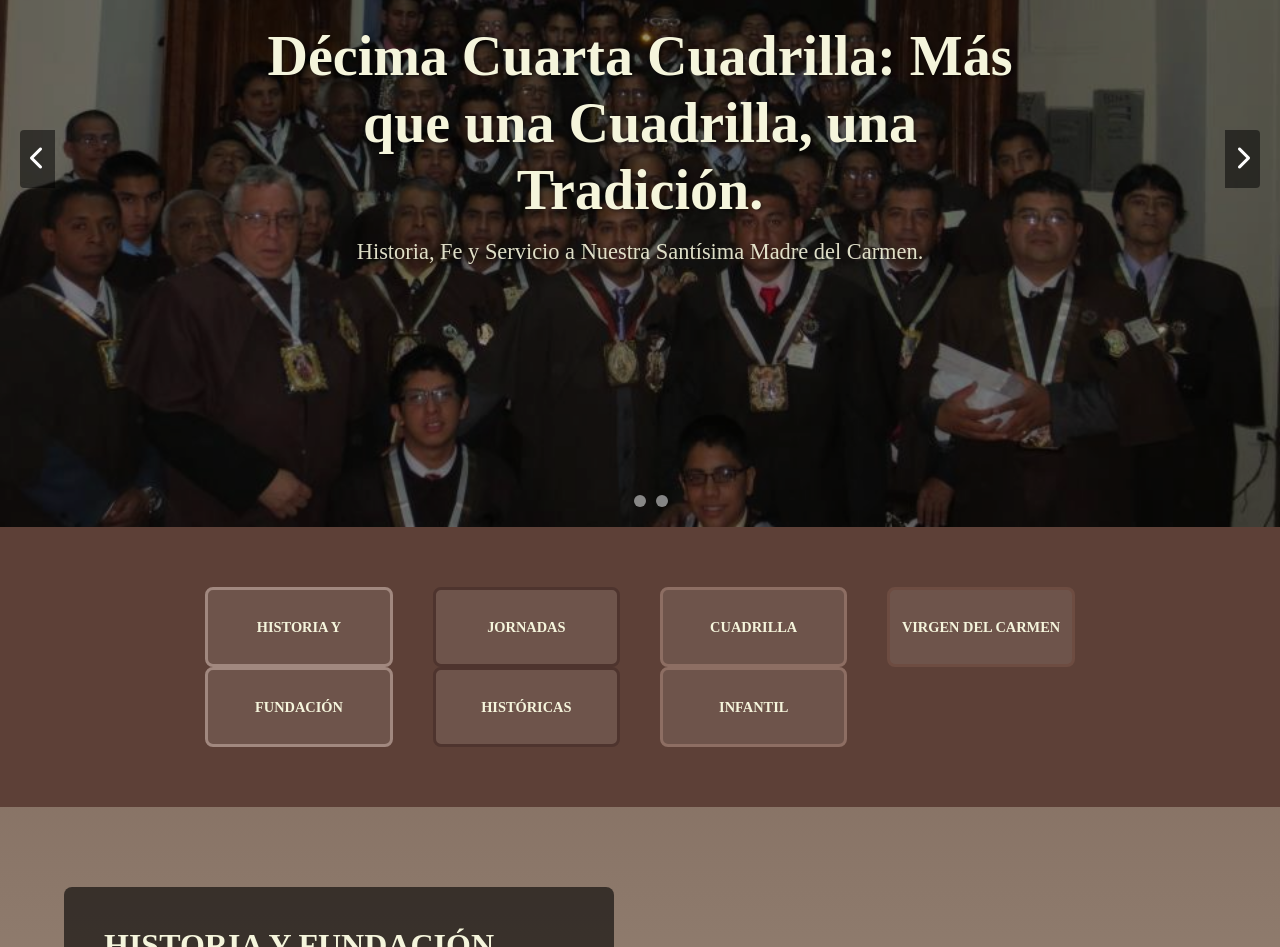
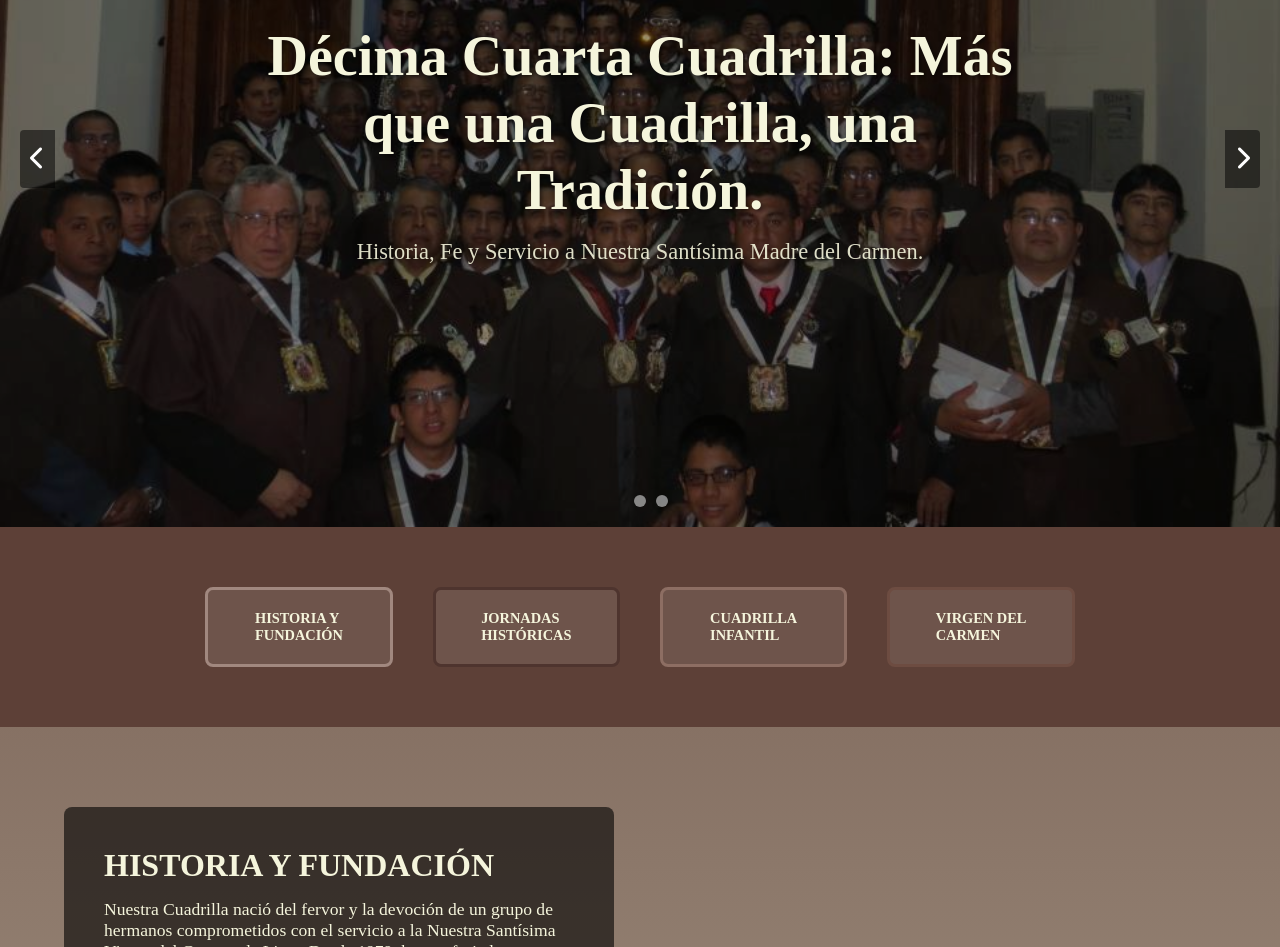
Before and after one commit to edwinhsvcl14-maker/Pagina14, a plain HTML site: page Index.html in a window 1280 px wide. Shown: the part 289-1236 px from the top of the page. Drawn offline with Linux system fonts and the light colour scheme.

Commit message:
Update Index.html

```diff
--- a/Index.html
+++ b/Index.html
@@ -67,21 +67,18 @@
 
     <section class="brands-section menu-tematico">
         <a href="#historia" class="brand-item menu-card" style="--brand-color: #A1887F;">
-            <div class="brand-image">HISTORIA Y</div>
-            <div class="brand-image">FUNDACIÓN</div>
+            <div class="brand-image">HISTORIA Y <br> FUNDACIÓN</div>
 
         </a>
         <a href="#guardada" class="brand-item menu-card" style="--brand-color: #4E342E;">
-            <div class="brand-image">JORNADAS</div>
-            <div class="brand-image">HISTÓRICAS</div>
+            <div class="brand-image">JORNADAS <br>HISTÓRICAS</div>
         </a>
         <a href="#infantil" class="brand-item menu-card" style="--brand-color: #8D6E63;">
-            <div class="brand-image">CUADRILLA</div>
-            <div class="brand-image">INFANTIL</div>
+            <div class="brand-image">CUADRILLA <br>INFANTIL</div>
 
         </a>
         <a href="#virgen" class="brand-item menu-card" style="--brand-color: #6D4C41;">
-            <div class="brand-image">VIRGEN DEL CARMEN</div>
+            <div class="brand-image">VIRGEN DEL<br> CARMEN</div>
         </a>
 
     </section>
```
